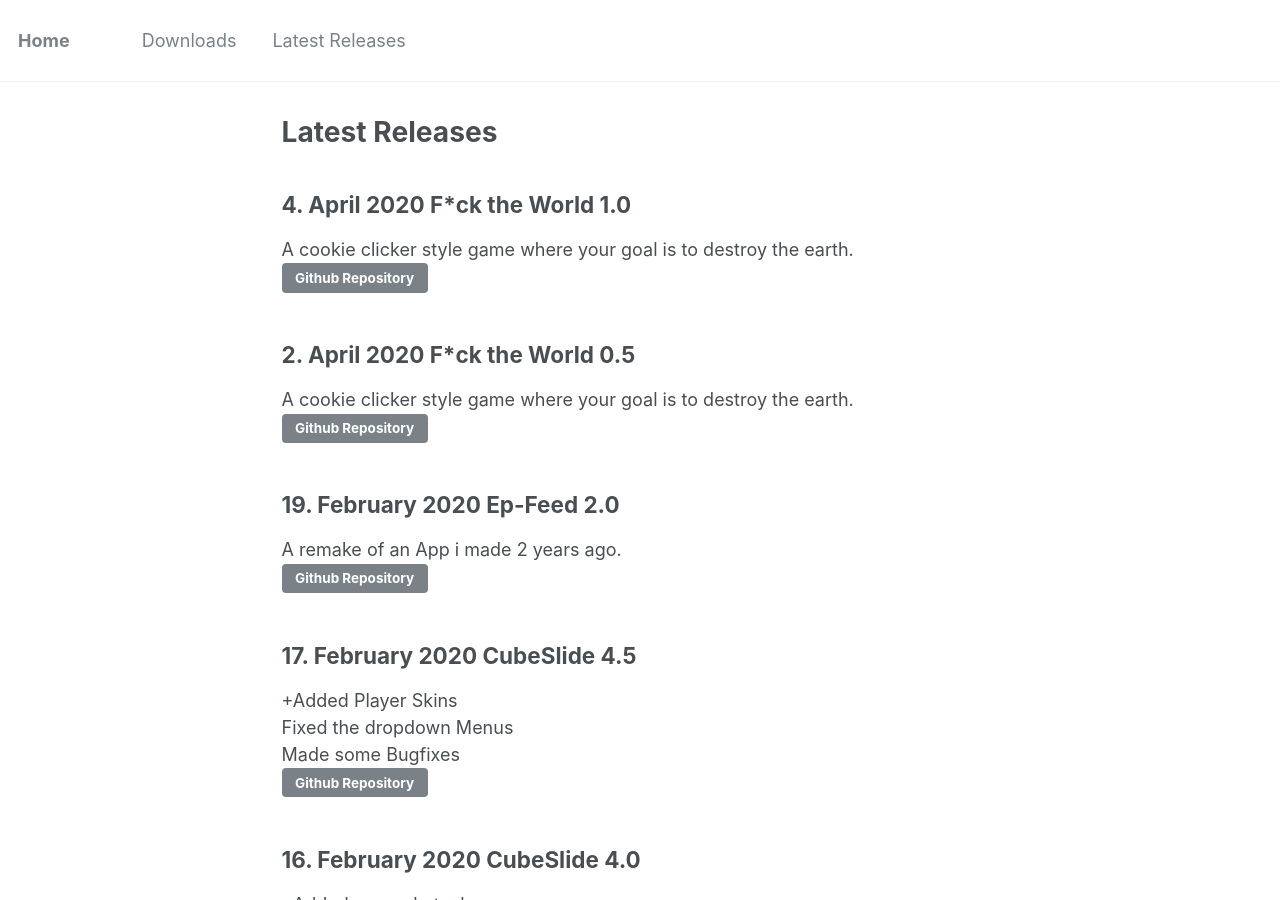
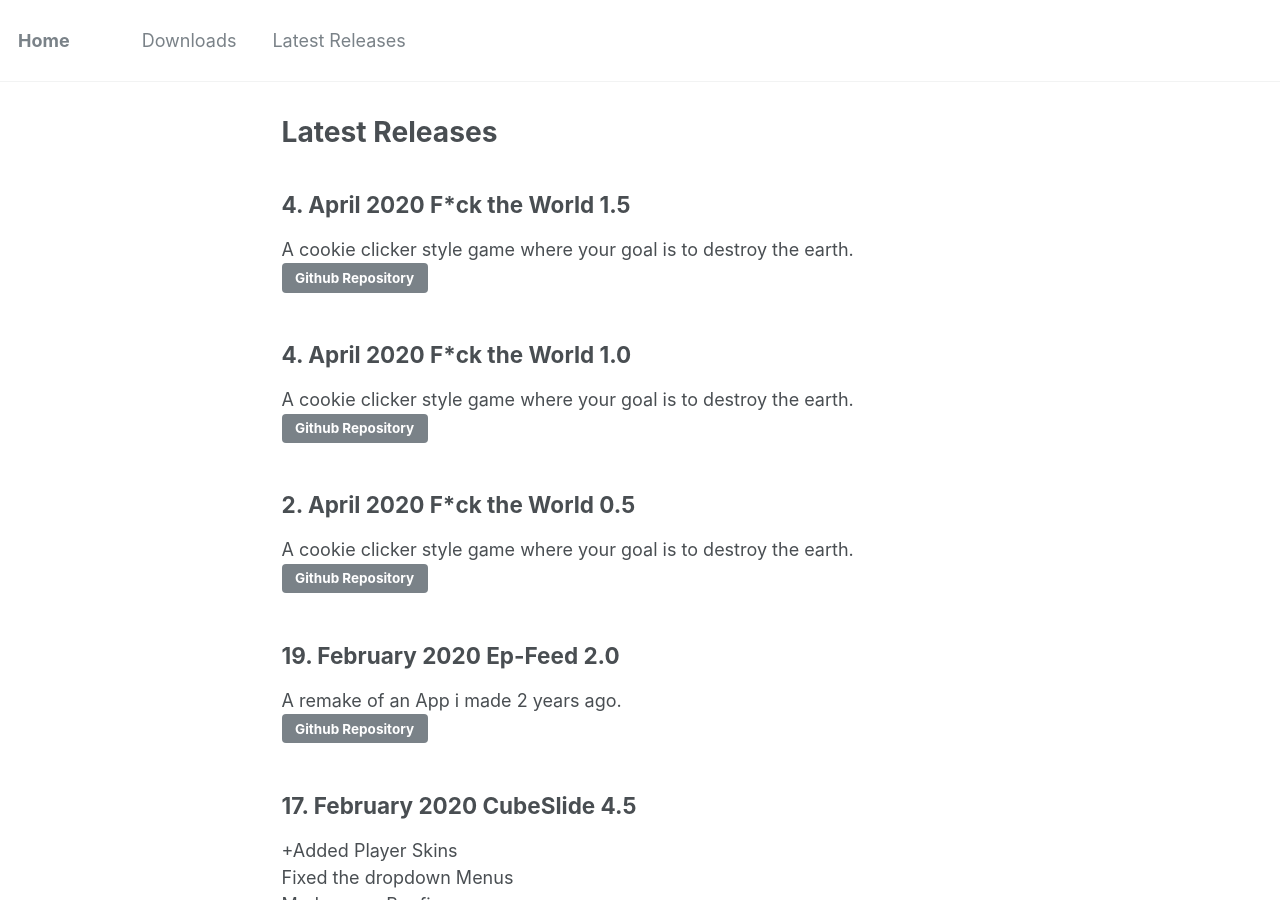
Before and after one commit to Janik313/janik313.github.io, a Jekyll site: the page built from _pages/releases.md, in a window 1280 px wide and 900 px high. Built offline with Jekyll 4.4.1, drawn with Linux system fonts in a browser that asks for light colours.

Commit message:
Update releases.md

```diff
--- a/_pages/releases.md
+++ b/_pages/releases.md
@@ -15,6 +15,10 @@
   gtag('config', 'UA-157295670-1');
 </script>
 </head>
+
+<h2>4. April 2020 F*ck the World 1.5 </h2>
+A cookie clicker style game where your goal is to destroy the earth.
+<br><button onclick="window.location.href='https://github.com/Janik313/FuckTheWorld'" class="btn">Github Repository</button>
 
 <h2>4. April 2020 F*ck the World 1.0 </h2>
 A cookie clicker style game where your goal is to destroy the earth.
```
